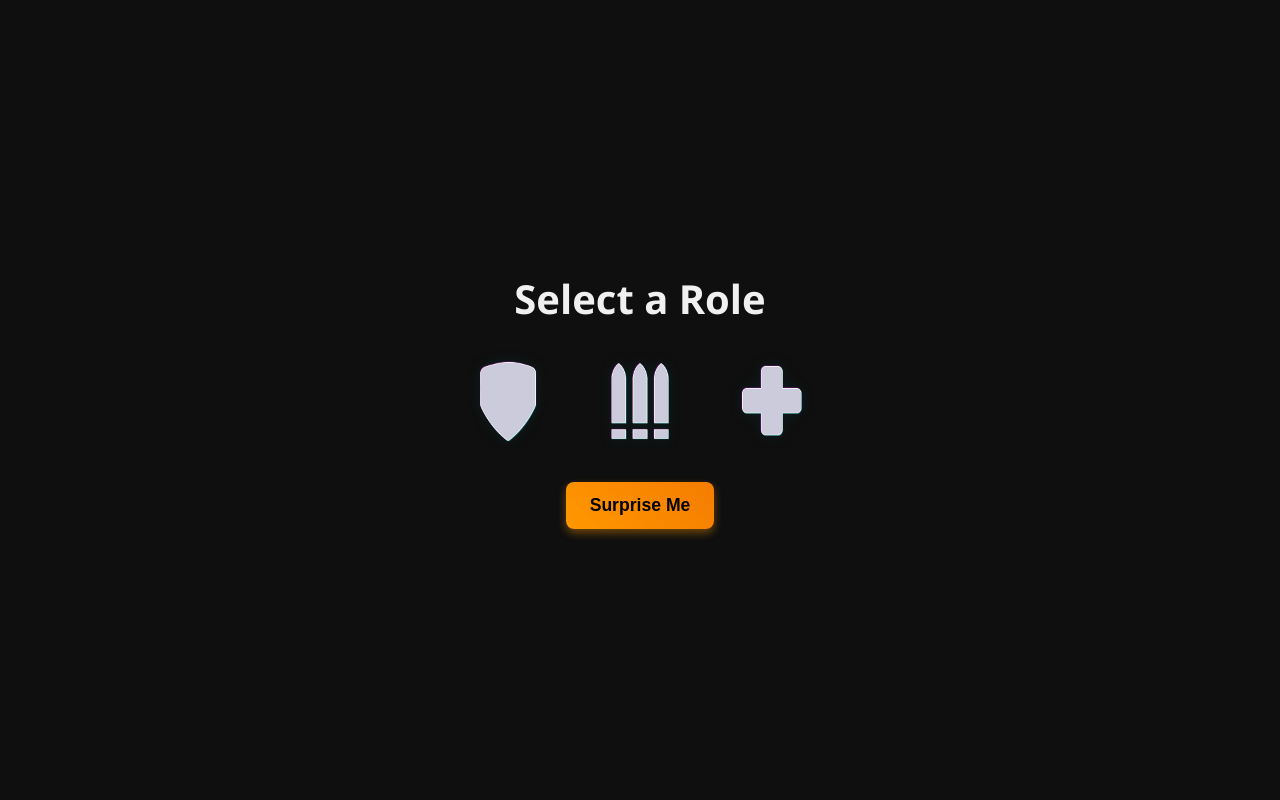
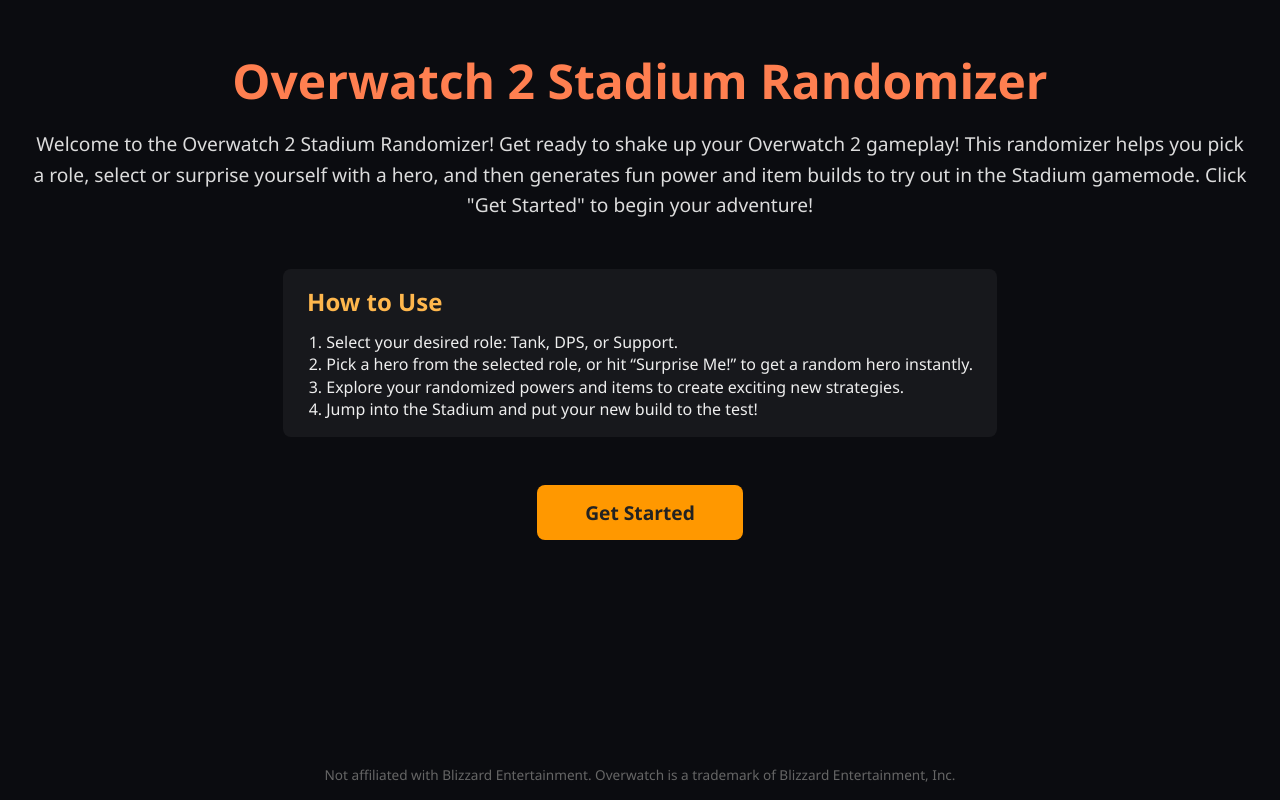
Before and after one commit to lime39/ow2-stadium-randomizer, a React (Vite) app in the folder frontend/: page / in a window 1280 px wide. Built offline with nearby package versions, Linux system fonts and the light colour scheme.

Commit message:
Added a welcome screen to the website and changed some css elements.

```diff
--- a/frontend/src/App.jsx
+++ b/frontend/src/App.jsx
@@ -1,9 +1,11 @@
 import React, { useState } from 'react';
+import WelcomeScreen from './components/WelcomeScreen';
 import RoleSelector from './components/RoleSelector';
 import HeroSelector from './components/HeroSelector';
 import Randomizer from './components/Randomizer';
 
 function App() {
+  const [started, setStarted] = useState(false);
   const [selectedRole, setSelectedRole] = useState(null);
   const [selectedHero, setSelectedHero] = useState(null);
 
@@ -22,6 +24,12 @@
       console.error('Failed to fetch heroes for Surprise Me:', error);
     }
   };
+
+   if (!started) {
+    return (
+      <WelcomeScreen onStart={() => setStarted(true)} />
+    );
+  }
 
   if (!selectedRole && !selectedHero) {
     return (
--- /dev/null
+++ b/frontend/src/components/WelcomeScreen.css
@@ -0,0 +1,92 @@
+.welcome-container {
+  display: flex;
+  flex-direction: column;
+  align-items: center;
+  height: 100vh;
+  padding: 3rem 2rem;
+  background-color: #0b0c10;
+  color: #f0f0f0;
+  text-align: center;
+  /* Remove justify-content: space-between to avoid pushing footer down too far */
+  position: relative;
+}
+
+.content-wrapper {
+  max-width: 700px;
+  width: 100%;
+  /* Add margin-top to push content slightly down */
+  margin-top: 4rem;
+}
+
+.welcome-title {
+  font-size: 3rem;
+  font-weight: 700;
+  margin-top: 0;
+  margin-bottom: 1rem;
+  font-family: 'Segoe UI', Tahoma, Geneva, Verdana, sans-serif;
+  color: #ff7f50;
+}
+
+.welcome-description {
+  max-width: 1600px;
+  margin-left: auto;
+  margin-right: auto;
+  font-size: 1.2rem;
+  line-height: 1.6;
+  color: #dcdcdc;
+  margin-bottom: 3rem; /* add a bit more space below description */
+  font-family: 'Segoe UI', Tahoma, Geneva, Verdana, sans-serif;
+  /* Remove vertical centering, it will naturally flow below title */
+}
+
+.how-to-use {
+  text-align: left;
+  background: rgba(255, 255, 255, 0.05);
+  padding: 1rem 1.5rem;
+  border-radius: 8px;
+  margin-bottom: 3rem;
+}
+
+.how-to-use h2 {
+  margin-bottom: 0.8rem;
+  color: #ffb74d; /* lighter orange */
+  font-weight: 700;
+  font-size: 1.5rem;
+}
+
+.how-to-use ol {
+  padding-left: 1.2rem;
+  color: #eee;
+  font-size: 1rem;
+  line-height: 1.4;
+}
+
+.get-started-btn {
+  background-color: #ff9800;
+  color: #222;
+  padding: 0.9rem 3rem;
+  font-size: 1.2rem;
+  border-radius: 8px;
+  border: none;
+  cursor: pointer;
+  font-weight: 600;
+  transition: background-color 0.3s ease;
+}
+
+
+
+.get-started-btn:hover {
+  background-color: #e08800;
+}
+
+.footer-text {
+  font-size: 0.85rem;
+  color: #666;
+  margin-top: auto; /* Push to bottom */
+  margin-bottom: 1rem;
+  font-family: 'Segoe UI', Tahoma, Geneva, Verdana, sans-serif;
+  position: absolute;
+  bottom: 0;
+  width: 100%;
+  text-align: center;
+}
--- /dev/null
+++ b/frontend/src/components/WelcomeScreen.jsx
@@ -0,0 +1,38 @@
+import React from 'react';
+import './WelcomeScreen.css';
+
+const WelcomeScreen = ({ onStart }) => {
+  return (
+    <div className="welcome-container">
+      <h1 className="welcome-title">Overwatch 2 Stadium Randomizer</h1>
+      <p className="welcome-description">
+         Welcome to the Overwatch 2 Stadium Randomizer!
+         Get ready to shake up your Overwatch 2 gameplay! This randomizer helps you pick a role, select or surprise yourself with a hero,
+         and then generates fun power and item builds to try out in the Stadium gamemode.
+         Click "Get Started" to begin your adventure!
+      </p>
+      <div className="how-to-use">
+        <h2>How to Use</h2>
+        <ol>
+          <li>Select your desired role: Tank, DPS, or Support.</li>
+          <li>Pick a hero from the selected role, or hit “Surprise Me!” to get a random hero instantly.</li>
+          <li>Explore your randomized powers and items to create exciting new strategies.</li>
+          <li>Jump into the Stadium and put your new build to the test!</li>
+        </ol>
+      </div>
+
+      <button
+        className="get-started-btn"
+        onClick={onStart}
+        aria-label="Get Started with Overwatch 2 Stadium Randomizer"
+      >
+        Get Started
+      </button>
+      <div className="footer-text">
+        Not affiliated with Blizzard Entertainment. Overwatch is a trademark of Blizzard Entertainment, Inc.
+      </div>
+    </div>
+  );
+};
+
+export default WelcomeScreen;
--- a/frontend/src/index.css
+++ b/frontend/src/index.css
@@ -1,4 +1,10 @@
 /* index.css */
+button,
+img[onClick],
+a {
+  cursor: pointer;
+}
+
 * {
   box-sizing: border-box;
   margin: 0;
```
